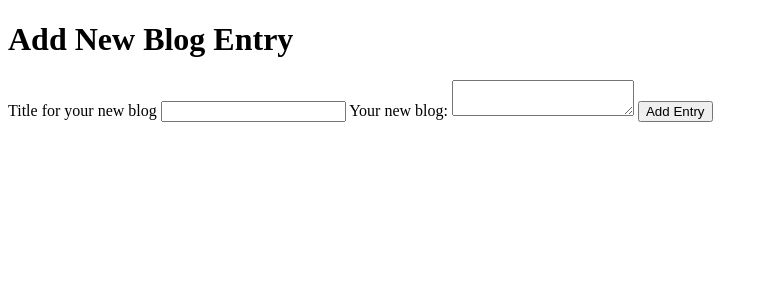
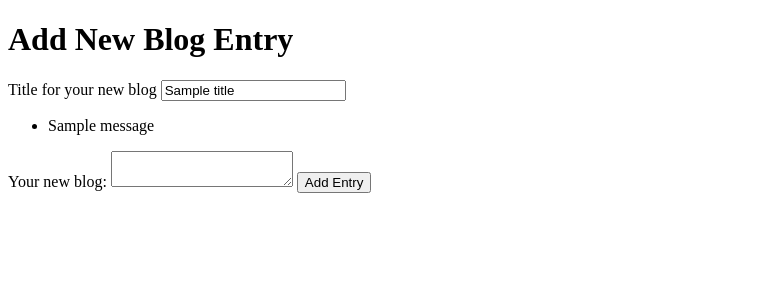
Before and after one commit to K17020/Build-a-blog, a Flask app: template templates/newpost.html in a window 1280 px wide. Shown: the part 26-326 px from the top of the page, without its empty margins (0-768 px from the left). Run offline with Flask 2, Linux system fonts and the light colour scheme; the template is opened without the code that fills it: most values are stand-ins (such as "Sample title", 1, 10 or a date in 2020); one stand-in notice (Sample message) is shown.

Commit message:
add flash message to build a blog

```diff
--- a/main.py
+++ b/main.py
@@ -1,4 +1,4 @@
-from flask import Flask, request, redirect, render_template
+from flask import Flask, request, redirect, render_template, flash
 from flask_sqlalchemy import SQLAlchemy
 
 app = Flask(__name__)
@@ -8,6 +8,7 @@ app.config['DEBUG'] = True
 app.config['SQLALCHEMY_DATABASE_URI'] = 'mysql+pymysql://build-a-blog:root@localhost:8889/build-a-blog'
 app.config['SQLALCHEMY_ECHO'] = True
 db = SQLAlchemy(app)
+app.secret_key = 'rF1iDxY6qlTmvyJl'
 
 # Creates a database called blog
 class Blog(db.Model):
@@ -34,11 +35,15 @@ def newpost():
     if request.method == 'POST':
         title = request.form['title']
         body = request.form['body']
-        new_post = Blog(title,body)
-        db.session.add(new_post)
-        db.session.commit()
-
-    return render_template('newpost.html')
-
+        if title and body:
+            newpost = Post(title, body)
+            db.session.add(newpost)
+            db.session.commit()
+        else:
+            flash("Title and body can not be empty.")
+            return render_template("newpost.html", title=title, body=body)
+        return redirect('/')
+    else:
+        return render_template("newpost.html")
 if __name__ == '__main__':
     app.run()
--- a/templates/newpost.html
+++ b/templates/newpost.html
@@ -1,12 +1,16 @@
 {% extends "base.html" %} {% block content %}
 <h1>Add New Blog Entry</h1>
 <form action='/newpost' method='POST'>
-    <label for='title'>Title for your new blog
-        <input id='title'type='text' name='title'></input>
-    </label>
-    <label for='body'>Your new blog:
-        <textarea type='text' name='body'></textarea>
-    </label>
+    {% with messages = get_flashed_messages(with_categories=True) %}
+    <label for='title'>Title for your new blog</label>
+    <input id='title' type='text' name='title' value="{{title}}"></input>
+    <ul>
+        {% for category,message in messages %}
+        <li class='{{category}}'>{{message}}</li>
+    </ul>
+    {% endfor %}{% endwith %}
+    <label for='body'>Your new blog:</label>
+    <textarea type='text' name='body' value="{{body}}"></textarea>
     <input type='submit' value='Add Entry'>
 </form>
 {% endblock %}
```
